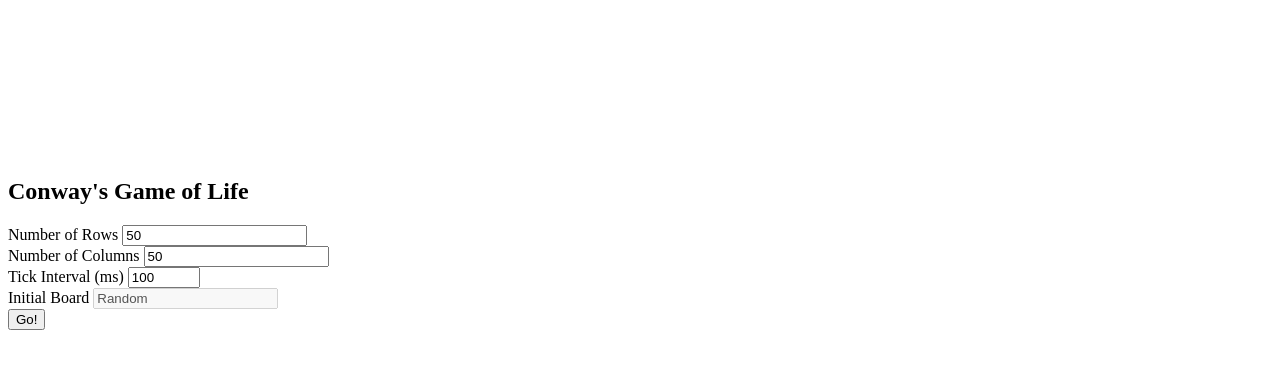
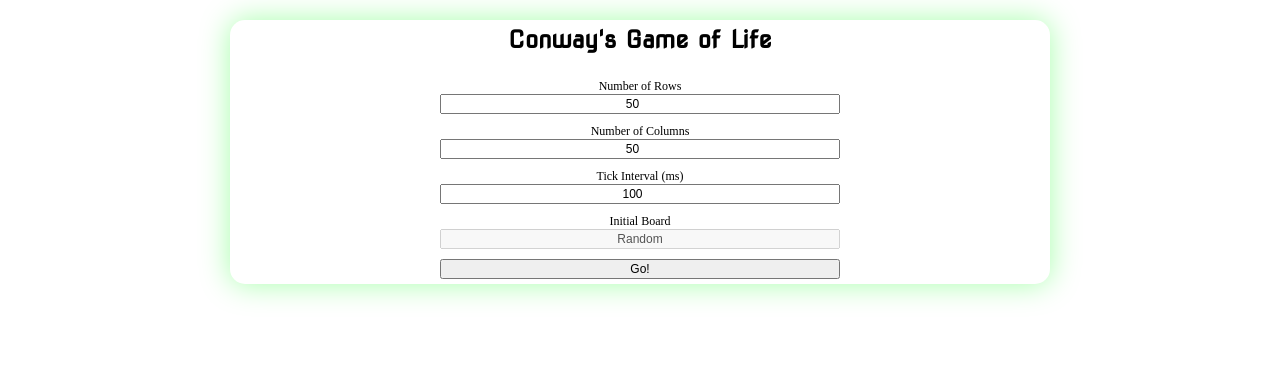
Before and after one commit to Liam-Mackey/kanyes-game-of-life, a plain HTML site: page index.html in a window 1280 px wide. Drawn offline with Linux system fonts and the light colour scheme.

Commit message:
got game working

```diff
--- a/index.html
+++ b/index.html
@@ -1,5 +1,7 @@
 <html>
   <head>
+    <link rel='stylesheet' type='text/css' href='./src/main.css' ></link>
+    <link href='http://fonts.googleapis.com/css?family=Nova+Square' rel='stylesheet' type='text/css'>
     <script src='./src/inputParser.js' ></script>
     <script src='./src/cell.js' ></script>
     <script src='./src/board.js' ></script>
--- /dev/null
+++ b/src/main.css
@@ -0,0 +1,94 @@
+body{
+  background-color: #FFFFFF;
+}
+
+#container{
+  width: 80vw;
+  margin: 0 auto;
+  margin-top: 20px;}
+
+#board{
+  background-color: #F2FFC7;
+  width: 80vw;
+  margin: 0 auto;
+  text-align: center;
+  outline: none;
+  border-color: #A6FFAA;
+  box-shadow: 0 0 30px #A6FFAA;
+  transition: opacity 0.9s linear;
+}
+
+#board.invisible{
+  opacity: 0;
+}
+
+#board.invisible.hidden{
+  display: none;
+}
+
+#input-container{
+  width: 80%;
+  margin: 0 auto;
+  border-color: #A6FFAA;
+  box-shadow: 0 0 30px #A6FFAA;
+  border-radius: 15px;
+  transition: opacity 0.9s linear;
+}
+
+#input-container.invisible{
+  opacity: 0;
+}
+
+#input-container.invisible.hidden{
+  display: none;
+}
+
+#input-container > h2{
+  text-align: center;
+  padding-top: 5px;
+  font-family: 'Nova Square', cursive;
+}
+
+#cell{
+  background-color: #0586FF;
+}
+
+form#settings{
+  width: 50%;
+  margin: 0 auto;
+}
+
+form#settings > div{
+  margin: 0 auto;
+  padding: 5px;
+  text-align: center;
+}
+
+form#settings input{
+  font-size: .75em;
+  width: 100%;
+  margin: 0 auto;
+  text-align: center;
+}
+
+form#settings label{
+  width: 100%;
+  font-size: .75em;
+  display: block;
+}
+
+form#settings input:focus {
+  outline: none;
+  text-align: center;
+  border-color: #A6FFAA;
+  box-shadow: 0 0 7px #A6FFAA;
+  background-color: #FFFFFF;
+}
+
+form#settings input:active {
+  outline: none;
+  text-align: center;
+  border-color: #A6FFAA;
+  box-shadow: 0 0 7px #A6FFAA;
+  background-color: #FFFFFF;
+}
--- a/src/main.js
+++ b/src/main.js
@@ -1,5 +1,4 @@
 document.addEventListener('DOMContentLoaded',function(){
-
   document.getElementById('settings').addEventListener('submit', function(event){
     event.preventDefault();
     var target = event.target;
```
